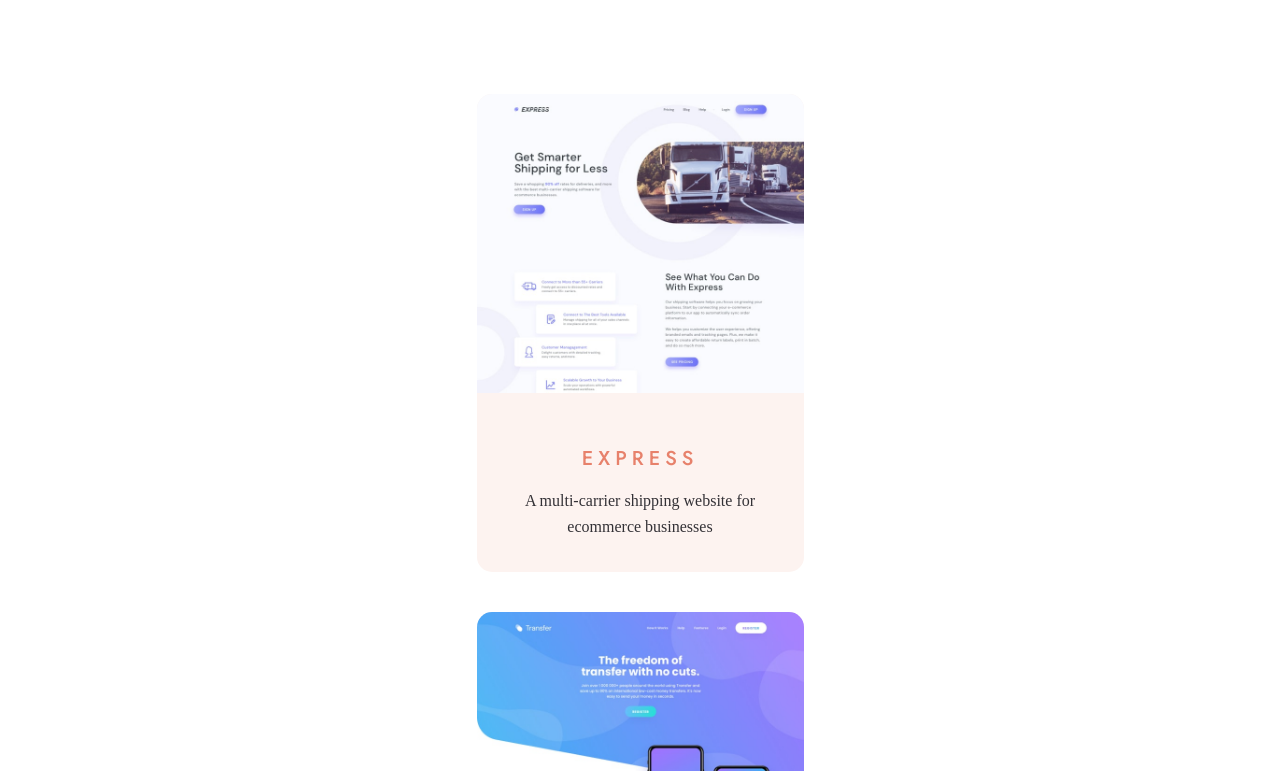
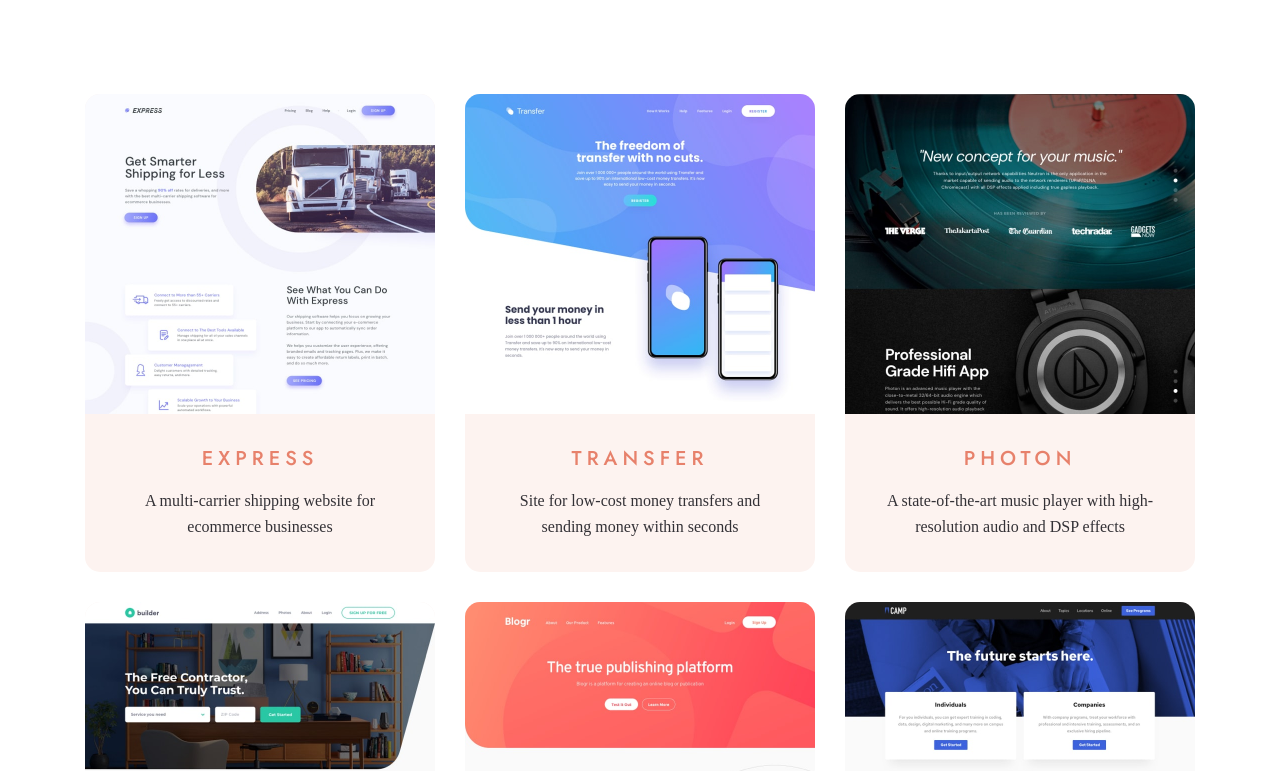
Before and after one commit to danielopq/designo, a React (Vite) app: page / in a window 1280 px wide. Shown: the part 409-1180 px from the top of the page. Built offline with nearby package versions, Linux system fonts and the light colour scheme; a web font is replaced by a local one.

Commit message:
ProjectList, ProjectView - Desktop version done

```diff
--- a/src/components/layout/projectView/projectView.scss
+++ b/src/components/layout/projectView/projectView.scss
@@ -58,3 +58,26 @@
         }
     }
 }
+
+//############################## DESKTOP VERSION ##############################
+
+@include breakpoints.desktop {
+    .projectView {
+        max-width: 350px;
+        display: flex;
+        flex-direction: column;
+        align-items: center;
+
+        .projectViewPic {
+            background-size: 350px;
+        }
+
+        .projectViewTitle {
+            width: 286px;
+        }
+
+        .defaultTextReg {
+            width: 286px;
+        }
+    }
+}
--- a/src/components/layout/projectsList/projectsList.scss
+++ b/src/components/layout/projectsList/projectsList.scss
@@ -18,3 +18,15 @@
         gap: 32px;
     }
 }
+
+//############################## DESKTOP VERSION ##############################
+
+@include breakpoints.desktop {
+    .projectsList {
+        max-width: 1110px;
+        margin: 0 auto;
+        flex-direction: row;
+        flex-wrap: wrap;
+        gap: 30px;
+    }
+}
```
